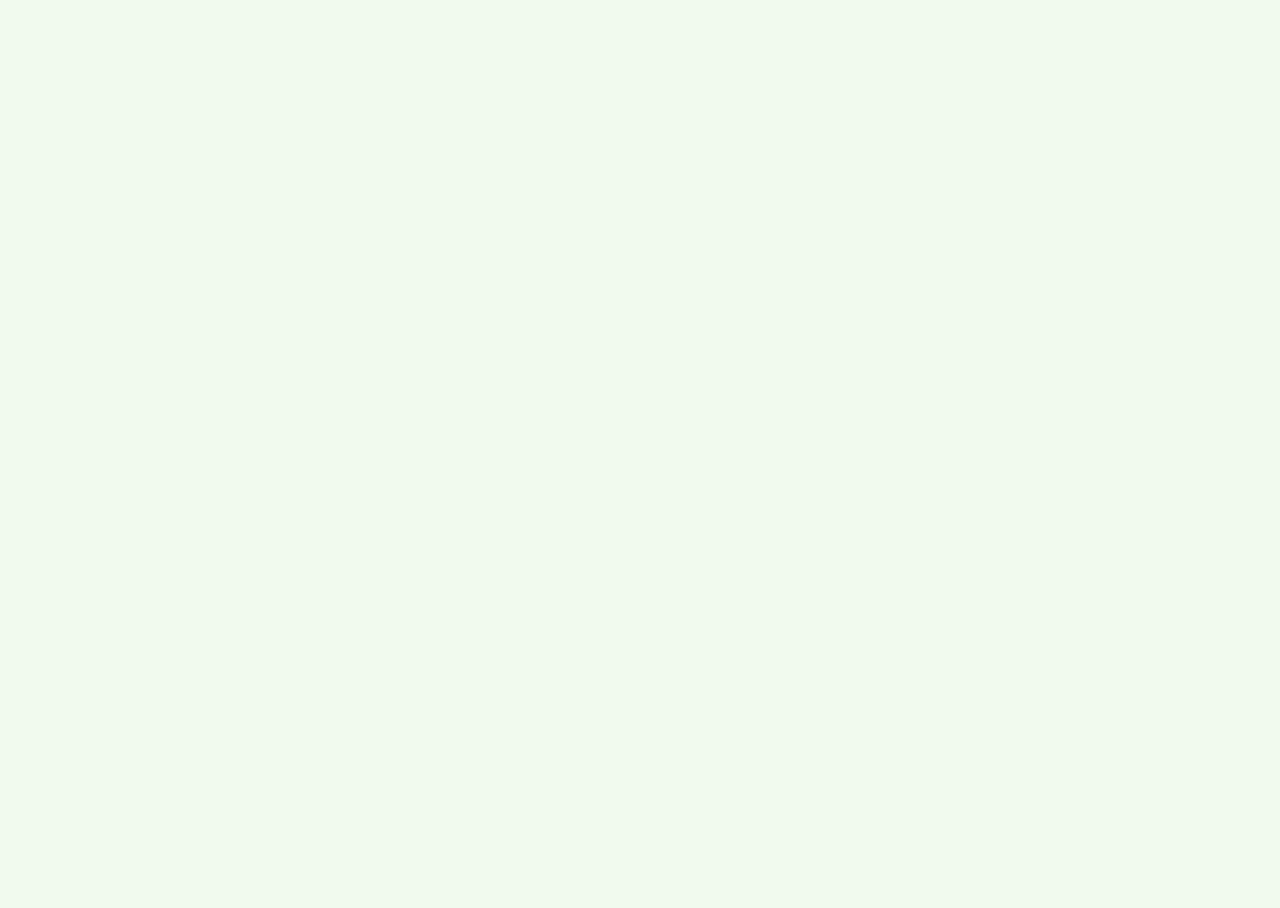
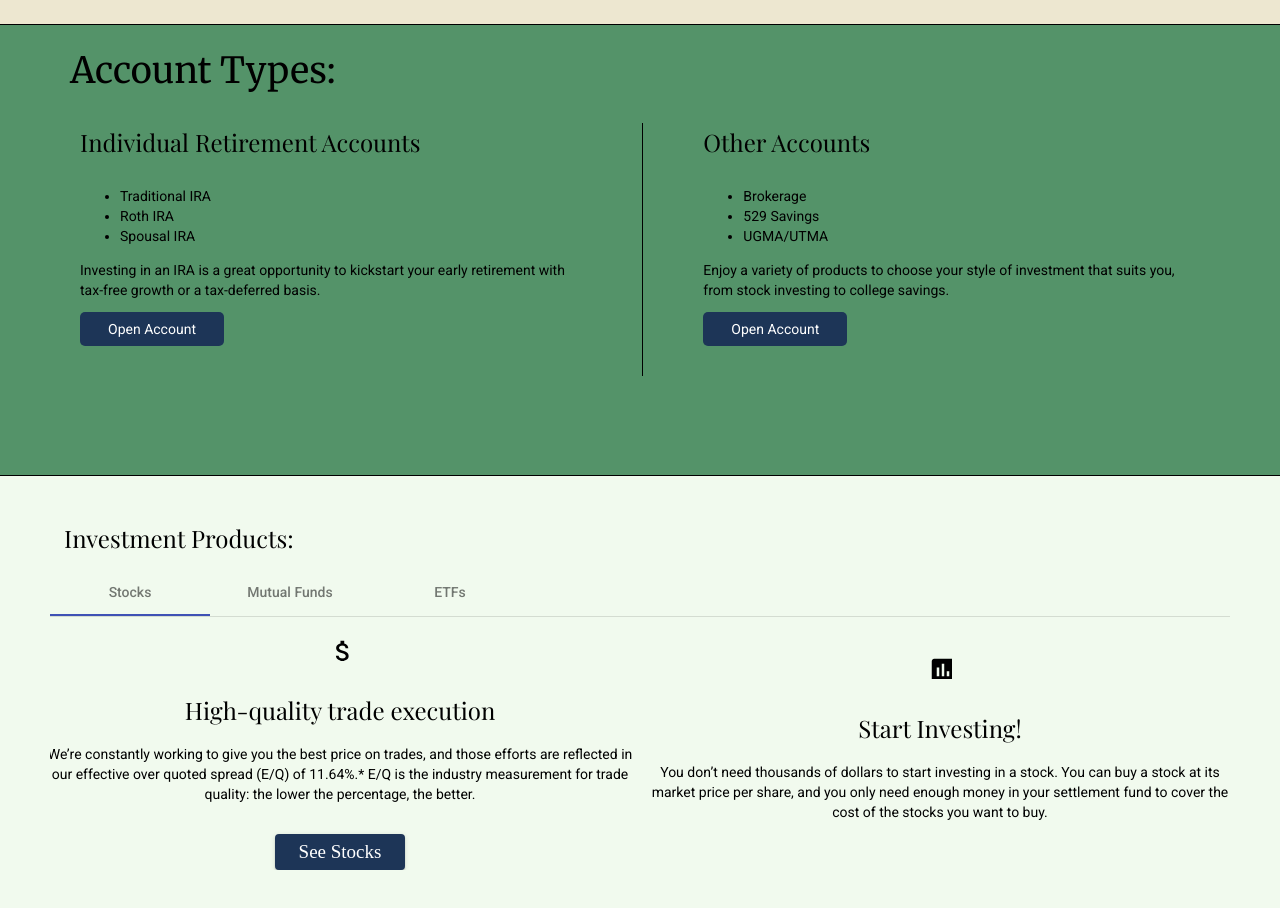
Before and after one commit to JGOON1/final-capstone, an Angular app: page / in a window 1280 px wide. Shown: the part 560-1468 px from the top of the page. Before the commit the page ends 800 px from the top, so only its background shows below. Built offline with nearby package versions, Linux system fonts and the light colour scheme.

Commit message:
home page and minor updates

```diff
--- a/src/app/app-routing.module.ts
+++ b/src/app/app-routing.module.ts
@@ -1,9 +1,11 @@
 import { NgModule } from '@angular/core';
 import { RouterModule, Routes } from '@angular/router';
 import { EtfsComponent } from './etfs/etfs.component';
+import { HomeComponent } from './home/home.component';
 import { NewsComponent } from './news/news.component';
 
 const routes: Routes = [
+{path:'', component: HomeComponent},
 {path: 'news', component: NewsComponent},
 {path: 'etfs', component: EtfsComponent},
 {path: 'etfs/:id', component:EtfsComponent}
--- a/src/app/app.component.html
+++ b/src/app/app.component.html
@@ -3,9 +3,9 @@
       <h1>Falcon Investments</h1>
       <span class="menu-spacer"></span>
       <div class="menu-buttons">
+        <a mat-button routerLink="/">Home</a>
         <a mat-button routerLink="/etfs"> ETFs</a>
         <a mat-button routerLink="/news"> news</a>
-        <a mat-button routerLink="/dashboard"> Dashboard</a>
       </div>
     </mat-toolbar-row>
     <mat-toolbar-row>
--- a/src/app/app.module.ts
+++ b/src/app/app.module.ts
@@ -8,12 +8,14 @@ import { EtfsComponent } from './etfs/etfs.component';
 import { HttpClientModule } from '@angular/common/http';
 import { BrowserAnimationsModule } from '@angular/platform-browser/animations';
 import { NewsComponent } from './news/news.component';
+import { HomeComponent } from './home/home.component';
 
 @NgModule({
   declarations: [
     AppComponent,
     EtfsComponent,
-    NewsComponent
+    NewsComponent,
+    HomeComponent
   ],
   imports: [
     BrowserModule,
--- a/src/app/etfs/etfs.component.html
+++ b/src/app/etfs/etfs.component.html
@@ -1,4 +1,4 @@
-
+<div class="etf-container">
   <mat-accordion multi="true" *ngFor="let etf of etfs">
       <mat-expansion-panel>
           <mat-expansion-panel-header>
@@ -15,3 +15,6 @@
           </mat-action-row>
       </mat-expansion-panel>
   </mat-accordion>
+</div>
+
+<app-news></app-news>
--- a/src/app/etfs/etfs.component.scss
+++ b/src/app/etfs/etfs.component.scss
@@ -0,0 +1,3 @@
+.etf-container {
+    margin-bottom: 2rem;
+}
--- /dev/null
+++ b/src/app/home/home.component.html
@@ -0,0 +1,135 @@
+<main>
+    <section class="welcome">
+      <div>
+        <h2>Start Preparing for Financial Freedom</h2>
+        <p>
+          Here at Falcon Investments, we believe it is never too early to start
+          investing. See our options below.
+        </p>
+      </div>
+      <img src="https://s3-us-west-2.amazonaws.com/courses-images/wp-content/uploads/sites/3419/2018/07/11155222/family-ideal.jpg" alt="Family of five laying in the grass posing and smiling." />
+    </section>
+    <section class="accounts">
+      <h2>Account Types:</h2>
+      <div>
+        <aside class="ira">
+          <h3>Individual Retirement Accounts</h3>
+          <ul>
+            <li>Traditional IRA</li>
+            <li>Roth IRA</li>
+            <li>Spousal IRA</li>
+          </ul>
+          <p>
+            Investing in an IRA is a great opportunity to kickstart your early
+            retirement with tax-free growth or a tax-deferred basis.
+          </p>
+          <a routerLink="/signup">Open Account</a>
+        </aside>
+        <aside>
+          <h3>Other Accounts</h3>
+          <ul>
+            <li>Brokerage</li>
+            <li>529 Savings</li>
+            <li>UGMA/UTMA</li>
+          </ul>
+          <p>
+            Enjoy a variety of products to choose your style of investment that
+            suits you, from stock investing to college savings.
+          </p>
+          <a routerLink="/signup">Open Account</a>
+        </aside>
+      </div>
+    </section>
+  </main>
+
+  <h3 id="inv-prod">Investment Products:</h3>
+  <mat-tab-group dynamicHeight animationDuration="1500ms">
+    <mat-tab label="Stocks">
+      <div class="investment">
+        <div class="inv-container">
+          <mat-icon aria-hidden="false" aria-label="Example money icon"
+            >attach_money</mat-icon
+          >
+          <h3>High-quality trade execution</h3>
+          <p>
+            We’re constantly working to give you the best price on trades, and
+            those efforts are reflected in our effective over quoted spread (E/Q)
+            of 11.64%.* E/Q is the industry measurement for trade quality: the
+            lower the percentage, the better.
+          </p>
+          <a routerLink="/stocks"
+            ><button mat-raised-button>See Stocks</button></a
+          >
+        </div>
+        <div class="inv-container">
+          <div>
+            <mat-icon>assessment</mat-icon>
+            <h3>Start Investing!</h3>
+            <p>
+              You don’t need thousands of dollars to start investing in a stock.
+              You can buy a stock at its market price per share, and you only need
+              enough money in your settlement fund to cover the cost of the stocks
+              you want to buy.
+            </p>
+          </div>
+        </div>
+      </div>
+    </mat-tab>
+
+    <mat-tab label="Mutual Funds">
+      <div class="investment">
+        <div class="inv-container">
+          <mat-icon>grade</mat-icon>
+          <h2>Choose the right Mutual Funds for you!</h2>
+          <p>
+            Enjoy the benefits of diversification, tax efficiency, and low costs
+            with index mutual funds.
+          </p>
+          <a routerLink="/mutualfunds"
+            ><button mat-raised-button>See Funds</button></a
+          >
+        </div>
+        <div class="inv-container">
+          <div>
+            <mat-icon>trending_up</mat-icon>
+            <mat-icon>assessment</mat-icon>
+            <h3>What’s a mutual fund?</h3>
+            <p>
+              A mutual fund is a pooled collection of assets that invests in
+              stocks, bonds, and other securities.
+            </p>
+          </div>
+        </div>
+      </div>
+    </mat-tab>
+
+    <mat-tab label="ETFs">
+      <div class="investment">
+        <div class="inv-container">
+          <mat-icon>group</mat-icon>
+          <h3>ETFs</h3>
+          <p>
+            ETFs (exchange-traded funds) combine the diversification of mutual
+            funds with lower investment minimum and real-time pricing. An ETF is a
+            collection of hundreds or thousands of stocks or bonds, managed by
+            experts, in a single fund that trades on major stock exchanges, like
+            the New York Stock Exchange and NASDAQ.
+          </p>
+          <a routerLink="/etfs"><button mat-raised-button>See ETFs</button></a>
+        </div>
+        <div class="inv-container">
+          <div>
+            <mat-icon>person</mat-icon>
+            <h3>Get started with ETFs</h3>
+            <p>
+              A strategy is the general or specific approach to investing based
+              off your goals, risk tolerance, and time horizon. See what’s best
+              for you. Build a fully diversified portfolio with our 4 total market
+              ETFs that cover nearly all aspects of the U.S. and international
+              stock and bond markets.
+            </p>
+          </div>
+        </div>
+      </div>
+    </mat-tab>
+  </mat-tab-group>
--- /dev/null
+++ b/src/app/home/home.component.scss
@@ -0,0 +1,166 @@
+.welcome {
+    display: flex;
+    min-height: 400px;
+    background-color: #ede7d0;
+    justify-content: space-around;
+    align-items: center;
+    padding: 20px;
+    img {
+      max-width: 600px;
+      border: 1px solid black;
+      border-radius: 15px;
+    }
+  }
+
+  .accounts {
+    min-height: 400px;
+    background-color: #549369;
+    padding: 10px 20px 40px 20px;
+    border-top: 1px solid black;
+    border-bottom: 1px solid black;
+    margin-bottom: 3rem;
+    h2 {
+      padding: 20px;
+      font-size: 36px;
+      margin-left: 30px;
+    }
+    div {
+      display: flex;
+      justify-content: space-evenly;
+      .ira {
+        border-right: 1px solid black;
+      }
+      aside {
+        padding: 5px 60px 30px 60px;
+        text-align: left;
+        display: flex;
+        flex-direction: column;
+        justify-content: space-between;
+        li {
+          text-align: left;
+        }
+        a {
+          text-decoration: none;
+          color: white;
+          background-color: #1d3557;
+          padding: 7px;
+          border-radius: 5px;
+          width: 130px;
+          text-align: center;
+        }
+        a:hover {
+          background-color: #3336908e;
+        }
+      }
+    }
+  }
+
+  .investments {
+    min-height: 400px;
+    background-color: #ede7d0;
+    padding: 10px 20px 40px 20px;
+    h2 {
+      padding: 20px;
+      font-size: 36px;
+      margin-left: 30px;
+    }
+    div {
+      display: flex;
+      justify-content: space-evenly;
+      .mutual-funds {
+        border-right: 1px solid black;
+        border-left: 1px solid black;
+      }
+      aside {
+        padding: 40px;
+        text-align: center;
+        display: flex;
+        flex-direction: column;
+        justify-content: space-between;
+        a {
+          text-decoration: none;
+          color: white;
+          background-color: #1d3557;
+          padding: 7px;
+          border-radius: 5px;
+        }
+        a:hover {
+          background-color: #3336908e;
+        }
+      }
+    }
+  }
+
+  h2 {
+    font-size: 34px;
+    font-family: "Merriweather", serif;
+  }
+
+  h3 {
+    font-size: 24px;
+    font-family: "Playfair Display", serif;
+  }
+
+  mat-icon {
+    margin: 20px auto 30px auto;
+    font-size: 30px;
+  }
+
+
+
+
+
+  #inv-prod {
+    margin-left: 4rem;
+  }
+
+
+  mat-tab-group {
+    height: 500px;
+    margin: 0 50px 1rem;
+    mat-tab {
+        width: 80%;
+      }
+    .investment {
+      height: 100%;
+      margin: 0;
+      // width: 500px;
+
+    }
+    .investment p {
+      width: 600px;
+      margin: 20px auto 30px auto;
+    }
+  }
+  .investment {
+    display: flex;
+    justify-content: center;
+    align-items: center;
+  }
+
+  .inv-container {
+    flex: 50%;
+    height: auto;
+  }
+
+
+
+  ::ng-deep mat-tab-body {
+    text-align: center;
+  }
+
+
+
+  button {
+    background-color: #1d3557;
+    color: white;
+    font-family: serif;
+    text-align: center;
+    // padding: 3px 5px;
+    width: 130px;
+    font-size: 19px;
+  }
+
+  button:hover {
+    background-color: #3336908e;
+  }
--- /dev/null
+++ b/src/app/home/home.component.ts
@@ -0,0 +1,15 @@
+import { Component, OnInit } from '@angular/core';
+
+@Component({
+  selector: 'app-home',
+  templateUrl: './home.component.html',
+  styleUrls: ['./home.component.scss']
+})
+export class HomeComponent implements OnInit {
+
+  constructor() { }
+
+  ngOnInit(): void {
+  }
+
+}
```
Also changed, not shown: 1 other file (tests, documents, lock files or other folders). Lines whose indentation alone changed are shown as unchanged.
